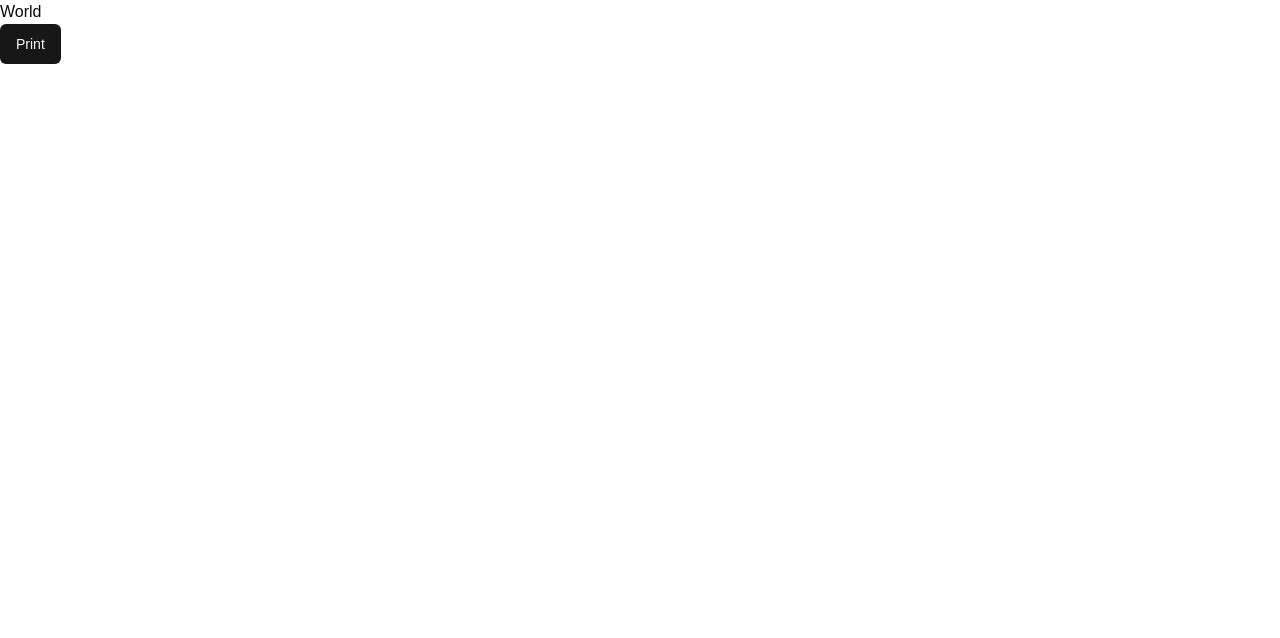
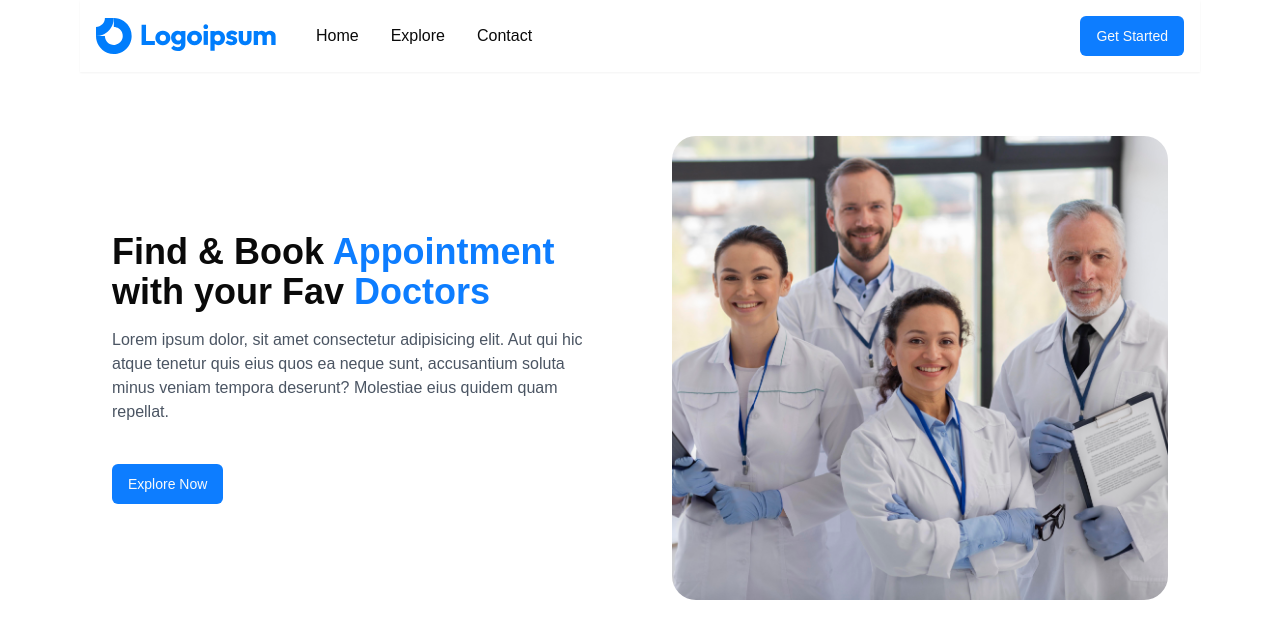
Before and after one commit to Trailblazer-dev/doctor-appointment-booking-full-stack, a Next.js app: page / in a window 1280 px wide. Shown: the top 638 px of the page. Built offline with nearby package versions, Linux system fonts and the light colour scheme.

Commit message:
building

```diff
--- /dev/null
+++ b/app/_components/Header.jsx
@@ -0,0 +1,49 @@
+import { Button } from '@/components/ui/button'
+import Image from 'next/image'
+import Link from 'next/link'
+import React from 'react'
+
+const Header = () => {
+    const Menu=[
+        {
+            id:1,
+            name: "Home",
+            path: "/",
+        },
+        {
+            id:2,
+            name: "Explore",
+            path: "/",
+        },
+        {
+            id:3,
+            name: "Contact",
+            path: "/",
+        }
+    ]
+  return (
+    <div className='flex items-center justify-between p-4 shadow-sm'>
+
+        <div className='flex items-center gap-10 '>
+            <Image src="/logo.svg" alt="logo"
+            width={180} height={80}/>
+            <ul className='md:flex gap-8 hidden'>
+                {
+                    Menu.map((item,index )=>(
+                        <Link href={item.path}>
+                            <li key={item.id} className='hover:text-primary cursor-pointer hover:scale-105 transition-all ease-in-out'>
+                                {item.name}
+                            </li>
+                        </Link>
+
+                    ))
+                }
+            </ul>
+
+        </div>
+        <Button>Get Started</Button>
+    </div>
+  )
+}
+
+export default Header
--- /dev/null
+++ b/app/_components/Hero.jsx
@@ -0,0 +1,39 @@
+import { Button } from '@/components/ui/button'
+import Image from 'next/image'
+import React from 'react'
+
+const Hero = () => {
+  return (
+    <section>
+  <div className="mx-auto max-w-screen-xl px-4 py-8 sm:px-6 sm:py-12 lg:px-8 lg:py-16">
+    <div className="grid grid-cols-1 gap-8 lg:grid-cols-2 lg:gap-16">
+      <div className="relative h-64 overflow-hidden rounded-lg sm:h-80 lg:order-last lg:h-full">
+        <Image
+          alt="image"
+          src="/doctors.jpg"
+          width={800}
+          height={800}
+          className="absolute inset-0 h-full w-full object-cover rounded-3xl"
+        />
+      </div>
+
+
+      <div className="lg:py-24">
+        <h2 className="text-3xl font-bold sm:text-4xl">Find & Book <span className='text-primary'>Appointment</span> with your Fav <span className='text-primary'>Doctors</span> </h2>
+
+        <p className="mt-4 text-gray-600">
+          Lorem ipsum dolor, sit amet consectetur adipisicing elit. Aut qui hic atque tenetur quis
+          eius quos ea neque sunt, accusantium soluta minus veniam tempora deserunt? Molestiae eius
+          quidem quam repellat.
+        </p>
+
+        <Button className="mt-10">Explore Now</Button>
+      </div>
+    </div>
+  </div>
+</section>
+
+  )
+}
+
+export default Hero
--- a/app/layout.js
+++ b/app/layout.js
@@ -1,5 +1,6 @@
 import localFont from "next/font/local";
 import "./globals.css";
+import Header from "./_components/Header";
 
 const geistSans = localFont({
   src: "./fonts/GeistVF.woff",
@@ -23,7 +24,11 @@ export default function RootLayout({ children }) {
       <body
         className={`${geistSans.variable} ${geistMono.variable} antialiased`}
       >
-        {children}
+        <div className="md:px-20">
+          <Header/>
+          {children}
+        </div>
+
       </body>
     </html>
   );
--- a/app/page.js
+++ b/app/page.js
@@ -1,11 +1,11 @@
-import { Button } from "@/components/ui/button";
+
 import Image from "next/image";
+import Hero from "./_components/Hero";
 
 export default function Home() {
   return (
     <div>
-      <h2>World</h2>
-      <Button>Print</Button>
+      <Hero/>
     </div>
   );
 }
--- a/tailwind.config.js
+++ b/tailwind.config.js
@@ -20,7 +20,7 @@ module.exports = {
   				foreground: 'hsl(var(--popover-foreground))'
   			},
   			primary: {
-  				DEFAULT: 'hsl(var(--primary))',
+  				DEFAULT: "#0D7DFF",
   				foreground: 'hsl(var(--primary-foreground))'
   			},
   			secondary: {
```
Also changed, not shown: public/doctors.jpg (added), public/logo.svg (added).
